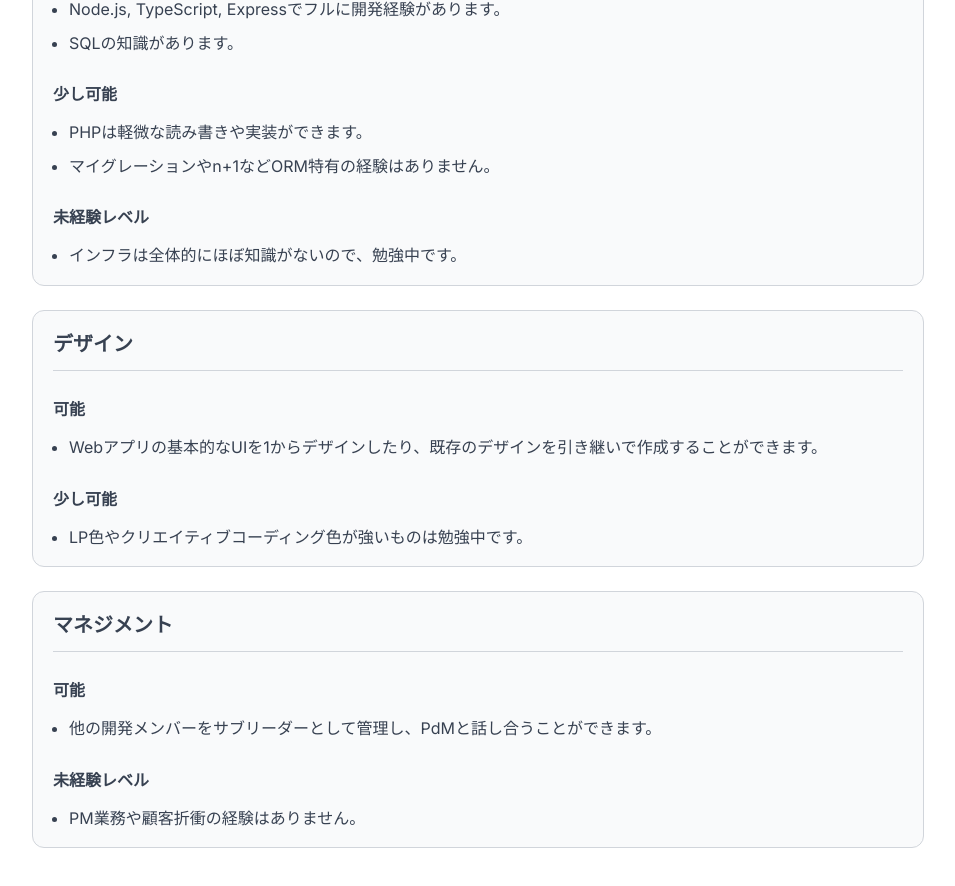
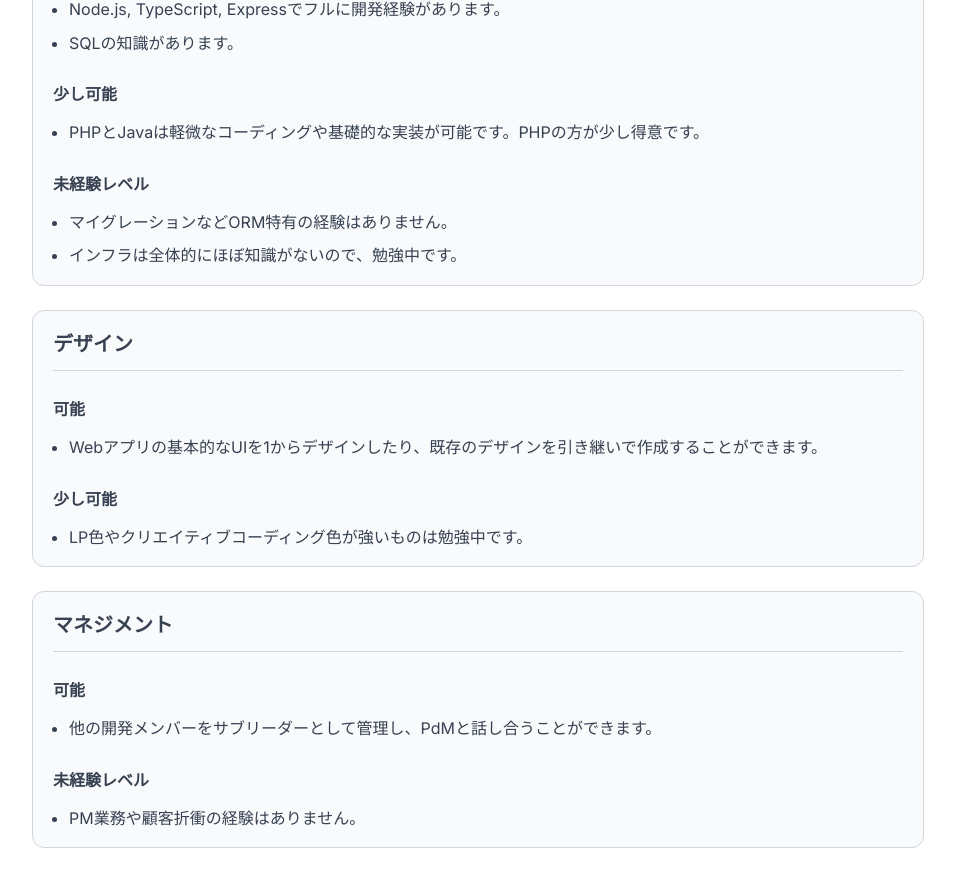
Before and after one commit to yha-1228/portfolio, a Next.js app: page / in a window 1280 px wide. Shown: the part 1140-2026 px from the top of the page, without its empty margins (162-1117 px from the left). Built offline with nearby package versions, Linux system fonts and the light colour scheme.

Commit message:
fix(skills): 知識ランクを修正

```diff
--- a/src/components/skills.tsx
+++ b/src/components/skills.tsx
@@ -60,11 +60,14 @@ const skillDetailData = [
         rank: 'good',
         text: 'Node.js, TypeScript, Expressでフルに開発経験があります。',
       },
-      { rank: 'normal', text: 'PHPは軽微な読み書きや実装ができます。' },
+      {
+        rank: 'normal',
+        text: 'PHPとJavaは軽微なコーディングや基礎的な実装が可能です。PHPの方が少し得意です。',
+      },
       { rank: 'good', text: 'SQLの知識があります。' },
       {
-        rank: 'normal',
-        text: 'マイグレーションやn+1などORM特有の経験はありません。',
+        rank: 'bad',
+        text: 'マイグレーションなどORM特有の経験はありません。',
       },
       {
         rank: 'bad',
```
